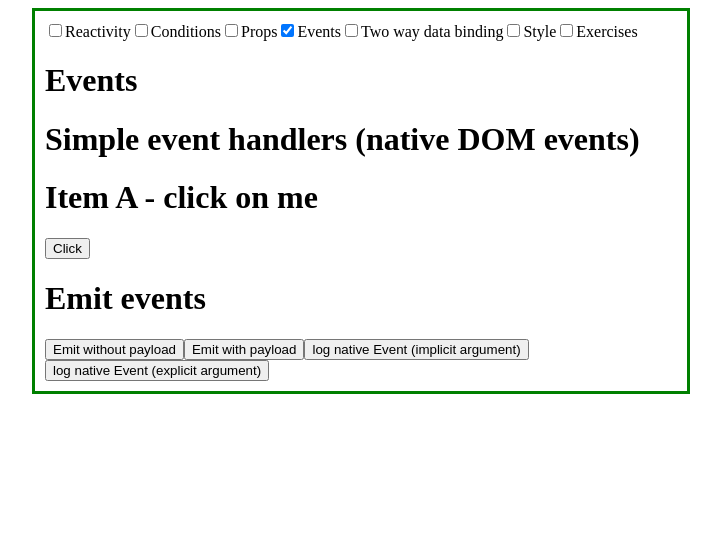
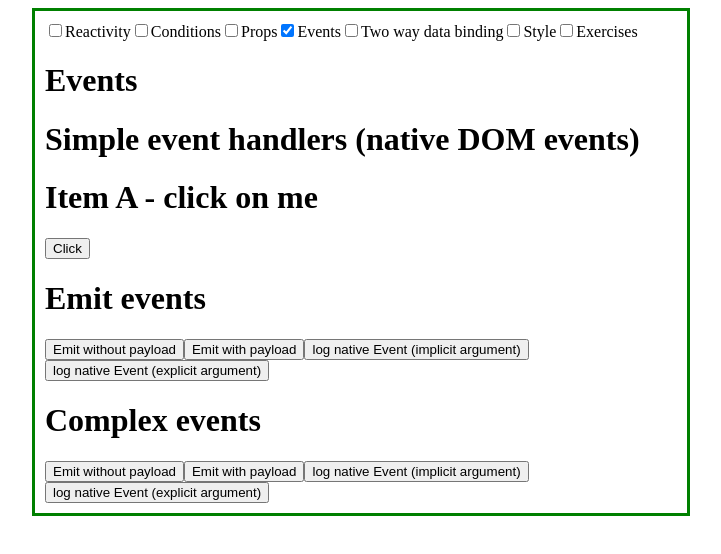
Before and after one commit to PadreSVK/vue-3-basics, a Vue app: page / in a window 1280 px wide. Both pictures are taken after a click on the checkbox 566 px from the left and 30 px from the top of the page. Shown: the top 554 px of the page, without its empty margins (279-1000 px from the left). Built offline with nearby package versions, Linux system fonts and the light colour scheme.

Commit message:
add typed events

```diff
--- /dev/null
+++ b/src/components/Events/Complex.vue
@@ -0,0 +1,40 @@
+<template>
+    <h1>Complex events</h1>
+    <button @click="emitWithoutPayload">Emit without payload</button>
+    <button @click="emitWithPayload">Emit with payload</button>
+
+    <!-- $event => native Event in handler -->
+    <button @click="logNativeEvent">log native Event (implicit argument)</button>
+    <button @click="logNativeEvent($event)">log native Event (explicit argument)</button>
+</template>
+
+<script setup lang="ts">
+
+// const emit = defineEmits(["btn-clicked", "btn-clicked-payload"])
+// interface Payload {
+//     test: string
+//     age: number
+// }
+
+const emit = defineEmits<{
+    (e: "btn-clicked"): void,
+    (e: "btn-clicked-payload", value: { test: string, age: number }): void,
+    // (e: "btn-clicked-payload", value: Payload): void,
+}>()
+
+
+
+function emitWithoutPayload() {
+    console.log("emiting event....")
+    emit('btn-clicked')
+}
+function emitWithPayload() {
+    console.log("emiting event....")
+    emit('btn-clicked-payload', { test: "Fero", age: 999 })
+}
+
+function logNativeEvent(event: Event) {
+    console.log(event)
+}
+
+</script>
--- a/src/components/Events/Events.vue
+++ b/src/components/Events/Events.vue
@@ -2,20 +2,27 @@
     <h1>Events</h1>
     <SimpleEvents />
     <Emit @btn-clicked="btnClicked" @btn-clicked-payload="btnClickedPayload" />
+    <Complex @btn-clicked="btnClicked" @btn-clicked-payload="btnClickedPayload" />
 </template>
 
 <script setup lang="ts">
 
 import SimpleEvents from "./SimpleEvents.vue";
 import Emit from "./Emit.vue";
+import Complex from "./Complex.vue";
 
 function btnClicked() {
     console.log("btnClicked => without payload");
 }
 
-function btnClickedPayload(payload: any) {
+// without deconstruct
+// function btnClickedPayload(value : { test: string, age: number} ) {
+
+//with deconstruct
+function btnClickedPayload({ age, test }: { test: string, age: number }) {
     console.log("btnClickedPayload => with payload");
-    console.log({ payload })
+    console.log({ test })
+    console.log({ age })
 }
 
 </script>
```
